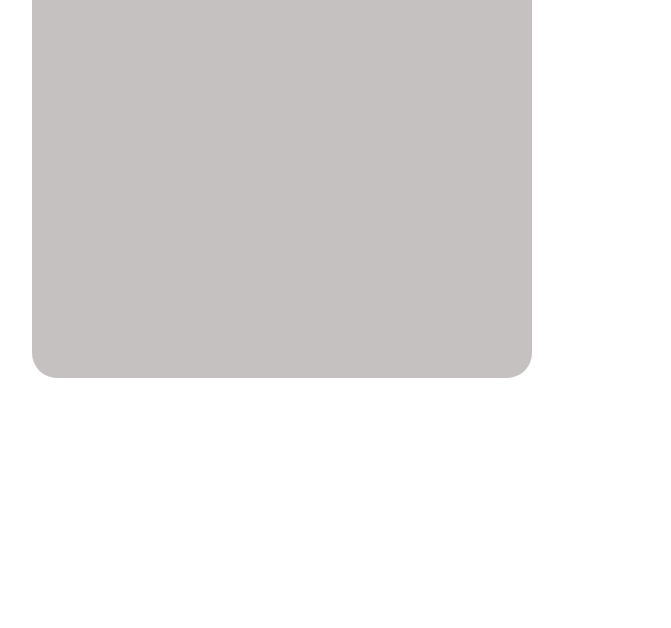
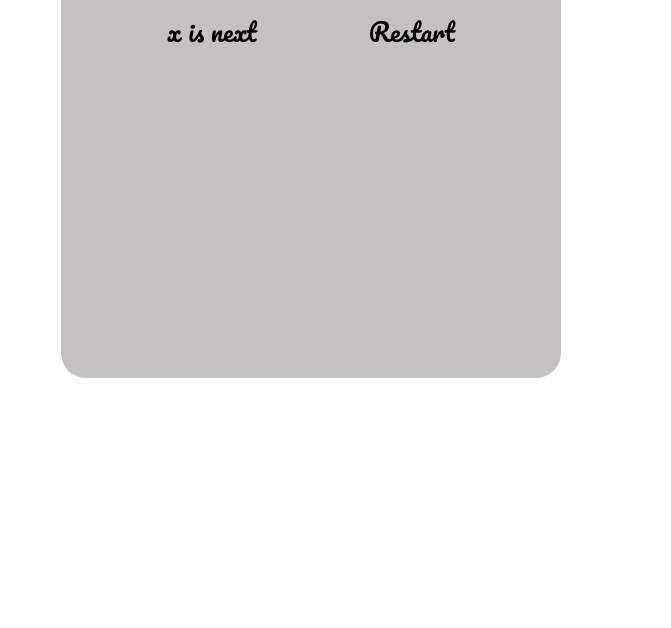
Before and after one commit to nikkiirra/tic-tac-toe, a plain HTML site: page index.html in a window 1280 px wide. Shown: the part 172-800 px from the top of the page, without its empty margins (329-1000 px from the left). Drawn offline with Linux system fonts and the light colour scheme.

Commit message:
added cells for the main board of tictactoe

```diff
--- a/index.html
+++ b/index.html
@@ -10,15 +10,15 @@
 </head>
 <body>
   <div class="container">
-    <h1>Tic <span> Tac</span>Toe</h1>
-  </div>
-  <div class="status-action">
-    <div class="status">x is next</div>
-    <div class="reset">Reset</div>
+    <h1>Tic <span> Tac</span> Toe</h1>
+
+    <div class="status-action">
+      <div class="status">x is next</div>
+      <div class="restart">Restart</div>
+    </div>
   </div>
 
-
-  <!-- <div class="board">
+  <div class="board">
     <div class="cell"></div>
     <div class="cell"></div>
     <div class="cell"></div>
@@ -28,9 +28,8 @@
     <div class="cell"></div>
     <div class="cell"></div>
     <div class="cell"></div>
+  </div>
 
-  </div>
- -->
 
 
 
--- a/stylesheet.css
+++ b/stylesheet.css
@@ -41,6 +41,22 @@ h1 span {
 
 }
 
+.status-action {
+  margin-top: 25px;
+  font-size: 25px;
+
+  display: flex;
+  justify-content: space-around;
+}
+
+.restart {
+  cursor: pointer;
+}
+
+.restart:hover {
+  color: #F24E1E;
+}
+
 
 
 
```
